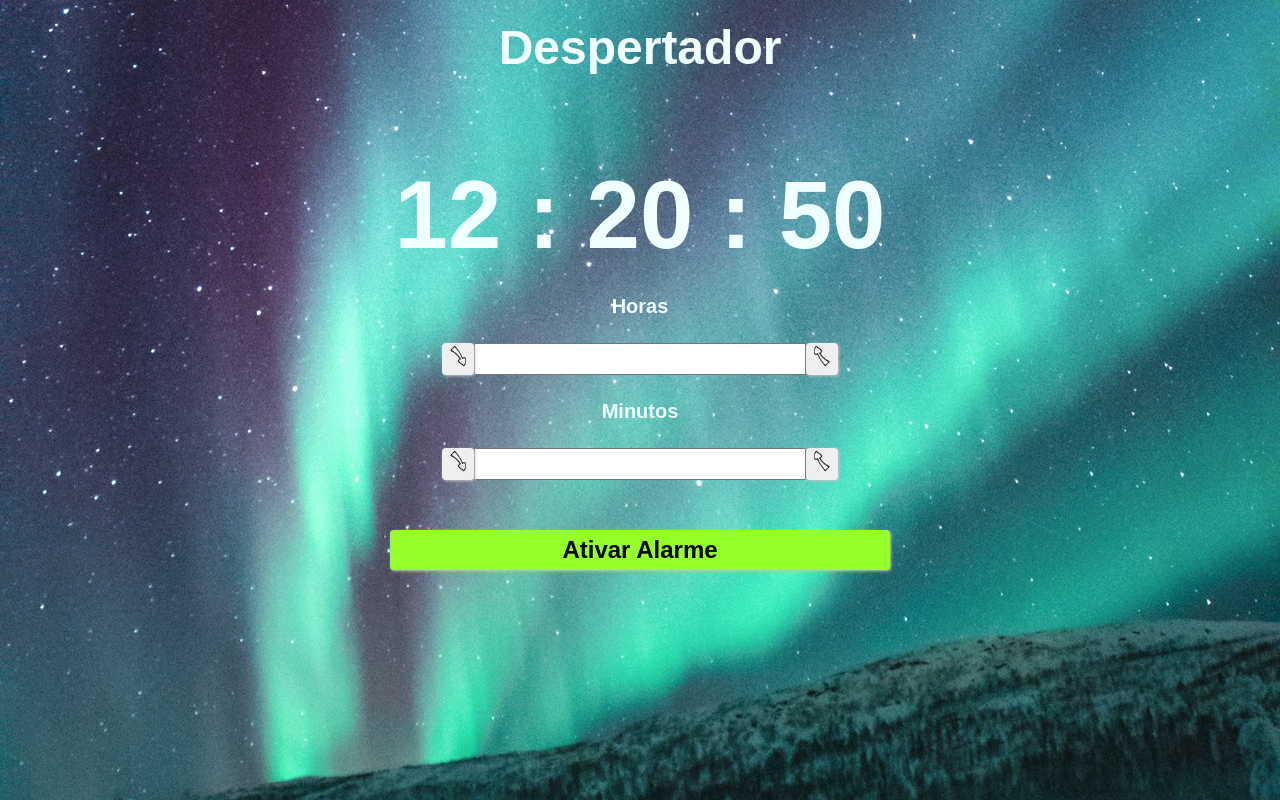
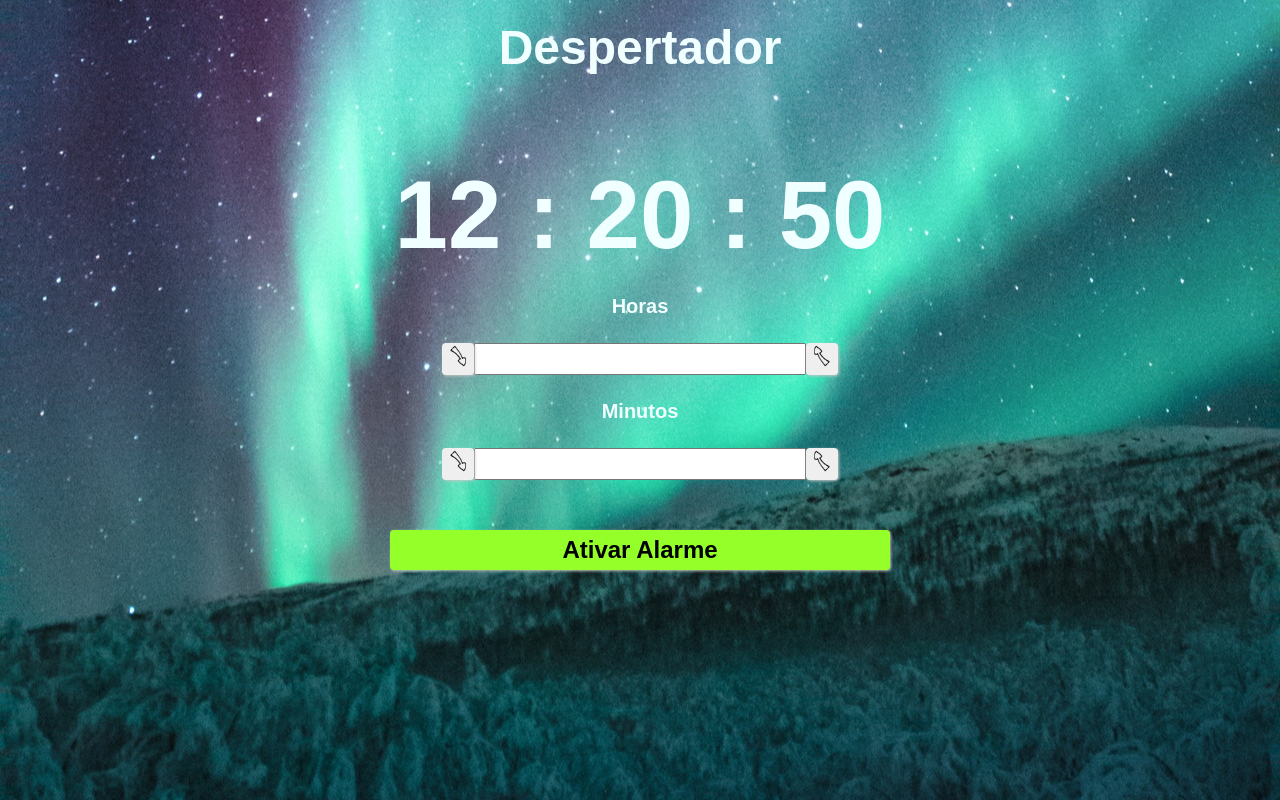
Before and after one commit to danilobserafim/Despertador, a React (Create React App) app: page / in a window 1280 px wide. Shown: the top 800 px of the page. Built offline with nearby package versions, Linux system fonts and the light colour scheme.

Commit message:
Restalracao para o padrao anterior

```diff
--- a/public/index.css
+++ b/public/index.css
@@ -3,5 +3,4 @@ body{
     background-size: cover;
     background-position: center ;
     color: azure;
-    height: 1000px;
 }
```
